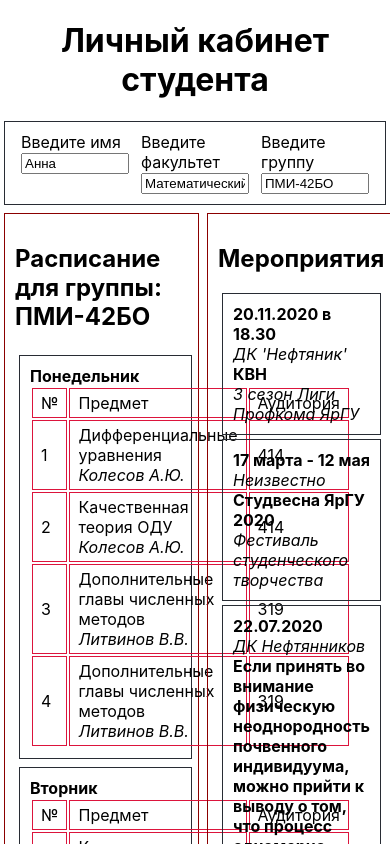
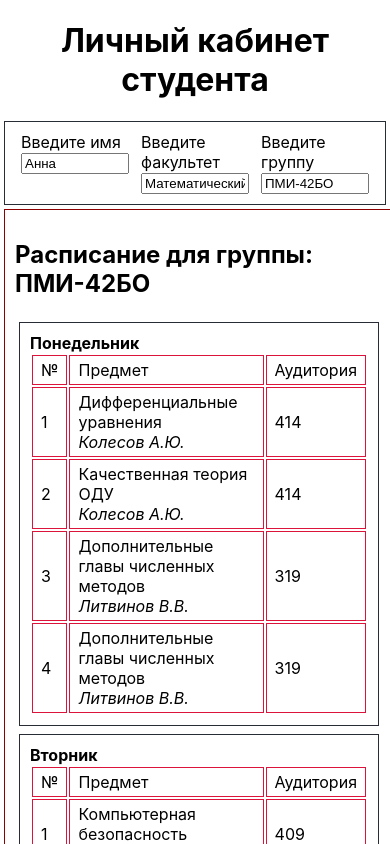
Before and after one commit to winograd1915/student, a React (Create React App) app: page / in a window 390 px wide. Shown: the top 844 px of the page. Built offline with nearby package versions, Linux system fonts and the light colour scheme.

Commit message:
size phone

```diff
--- a/src/App.css
+++ b/src/App.css
@@ -93,3 +93,12 @@
 	border: 1px solid #8b0000;
   width: 50%;
 }
+
+@media screen and (max-width: 800px) {
+	.double-column {
+		display: block;
+	}
+	.double-column > div {
+		width: 100%;
+	}
+}
```
